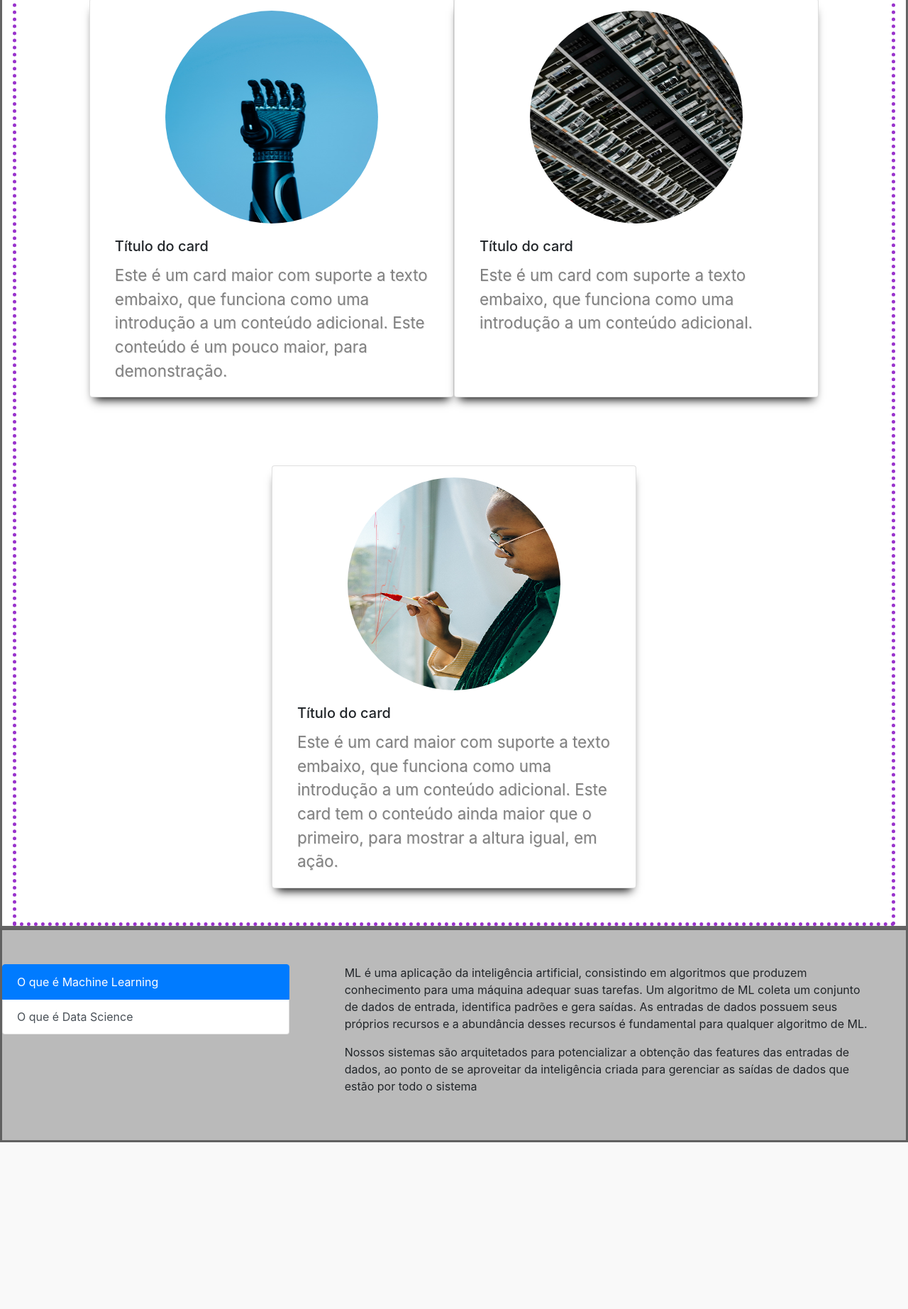
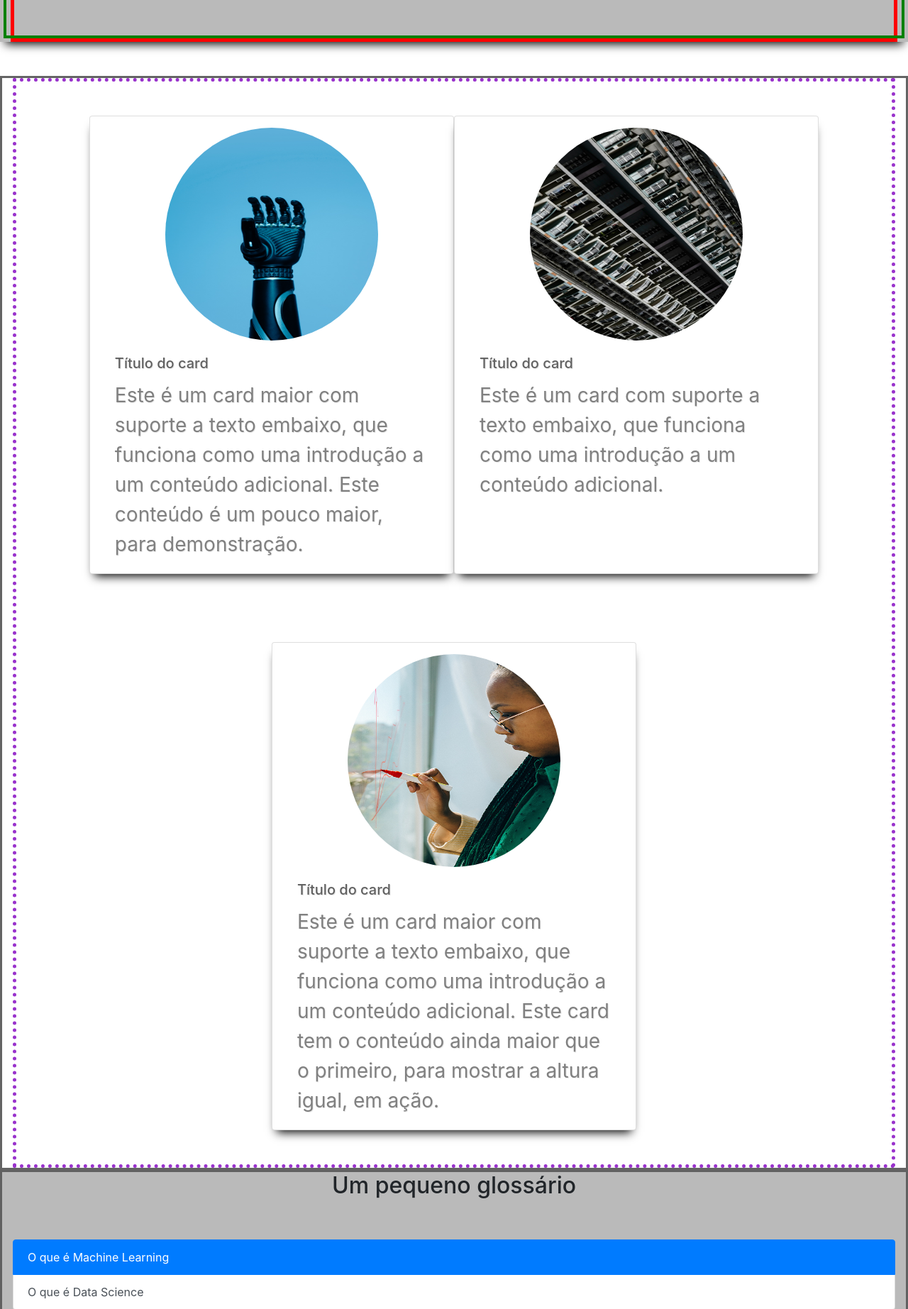
Before and after one commit to duzi5/greenrocket_Flask, a Flask app: page / in a window 1280 px wide. Shown: the part 672-2517 px from the top of the page at 71% size. Before the commit the page ends 2282 px from the top, so only its background shows below. Run offline with Flask 2, Linux system fonts and the light colour scheme; some libraries are stand-ins or nearby versions.

Commit message:
linha6 em andamento

```diff
--- a/app/static/styles.css
+++ b/app/static/styles.css
@@ -561,13 +561,7 @@ nav{
     padding: 0%;
 }
 
-p{
-    font-size: 1.4em;
-    opacity: 0.8;
-    color: #616161;
 
-    text-shadow: #e0e0e0 1px 1px 0;
-}
 
 .navbar-brand{
     color: #616161;
@@ -586,7 +580,7 @@ p{
 
 h1{
     color: #616161;
-    font-size: 7rem;
+    font-size: 120px;
     text-shadow: #e0e0e0 1px 1px 0;
 }
 li{
@@ -595,11 +589,20 @@ li{
     text-shadow: #e0e0e0 1px 1px 0;
 }
 
-h4{
+h5{
+    color: #616161;
+    text-shadow: #e0e0e0 1px 1px 0;
+}
+p{
+    font-size: clamp(1em, 1em + 2vw, 1.75em);
+    opacity: 0.8;
     color: #616161;
 
     text-shadow: #e0e0e0 1px 1px 0;
 }
+
+
+
 
 .link{
     color: #616161;
@@ -672,8 +675,15 @@ h4{
     border: #616161 solid 3px;
 
 }
+.centro6{
+    max-width: 1600px;
 
+}
 
+.centro5{
+    max-width: 1600px;
+    margin: auto;
+}
 
 
 
@@ -683,25 +693,3 @@ h4{
     overflow: hidden;
 
 }
-
-
-/*
-@media screen and (max-width: 995px){
-
-    .logodobanner{
-        display: inline-block;
-        position: absolute;
-        width: 250px;
-        top: 0px;
-        left: 0px;
-    }
-    .conteudo{
-        position: absolute;
-        width: 250px;
-        top: 30px;
-        right: 50px;
-        display: inline-block;
-    }
-
-
-} */
--- a/app/templates/index2.html
+++ b/app/templates/index2.html
@@ -57,7 +57,7 @@
                 </center>
 
 
-                <div class="conteudo ml-5 pt-1 col-sm-5 col-12  col-xl-4 col-lg-6 col-md-12 ">
+                <div class="conteudo ml-5  p-5 pt-1 col-sm-5 col-12  col-xl-4 col-lg-6 col-md-12 ">
                     <h1 class="h1">Seja bem-vindo a Greenrocket</h1>
                     <p class="p">A GreenRocket é uma empresa baiana de tecnologia que hoje abraça desafios de machine learning para soluções digitais. </p>
                 </div>
@@ -131,25 +131,29 @@
     </div> -->
 
 
-    <div class="linha5 w-100 container-fluid">
-        <div class="row centro5">
-            <div class="row">
-                <div class="col-4 mt-5">
-                  <div class="list-group" id="list-tab" role="tablist">
-                    <a class="list-group-item list-group-item-action active" id="list-home-list" data-toggle="list" href="#list-home" role="tab" aria-controls="home">O que é Machine Learning</a>
-                    <a class="list-group-item list-group-item-action" id="list-profile-list" data-toggle="list" href="#list-profile" role="tab" aria-controls="profile">O que é Data Science</a>
+    <div class="linha5 w-100 justify-content-center container-fluid">
+        <div class="row centro5 justify-content-center m-auto">
+            <h2 class="tudo">Um pequeno glossário</h2>
+            <div class="row justify-content-center">
+                <div class="col-12 mt-5">
+                  <div class=" tudo list-group" id="list-tab" role="tablist">
+                    <a class=" tudo list-group-item list-group-item-action active" id="list-home-list" data-toggle="list" href="#list-home" role="tab" aria-controls="home">O que é Machine Learning</a>
+                    <a class="tudo list-group-item list-group-item-action" id="list-profile-list" data-toggle="list" href="#list-profile" role="tab" aria-controls="profile">O que é Data Science</a>
 
                   </div>
                 </div>
                 <div class="col-8">
                   <div class="tab-content" id="nav-tabContent">
                     <div class="tab-pane fade show active p-5" id="list-home" role="tabpanel" aria-labelledby="list-home-list">
-                        ML é uma aplicação da inteligência artificial, consistindo em algoritmos que produzem conhecimento para uma máquina adequar suas tarefas. Um algoritmo de ML coleta um conjunto de dados de entrada, identifica padrões e gera saídas. As entradas de dados possuem seus próprios recursos e a abundância desses recursos é fundamental para qualquer algoritmo de ML.</p>
-                        Nossos sistemas são arquitetados para potencializar a obtenção das features das entradas de dados, ao ponto de se aproveitar da inteligência criada para gerenciar as saídas de dados que estão por todo o sistema</p>
+                        <p class="tudo"> é uma aplicação da inteligência artificial, consistindo em algoritmos que produzem conhecimento para uma máquina adequar suas tarefas. Um algoritmo de ML coleta um conjunto de dados de entrada, identifica padrões e gera saídas. As entradas de dados possuem seus próprios recursos e a abundância desses recursos é fundamental para qualquer algoritmo de ML.</p>
+                            Nossos sistemas são arquitetados para potencializar a obtenção das features das entradas de dados, ao ponto de se aproveitar da inteligência criada para gerenciar as saídas de dados que estão por todo o sistema</p>
+                        </p>
                     </div>
                     <div class="tab-pane fade p-5 "  id="list-profile" role="tabpanel" aria-labelledby="list-profile-list">
+                        <p class="tudo">
                         Data Science, ou em português, ciência de dados é uma ferramenta que se baseia no estudo disciplinado dos dados e informações a partir da análise de dados. Para isso, essa ciência foca na captura de informações, na transformação desses dados, e até mesmo, em sua geração.
                         Data Science se apropria das ferramentas computacionais, da estatística, lógica matemática e do conhecimento do Negócio para produzir conhecimento, o qual pode ser utilizado nas mais diversas formas, sendo uma forte aliada para a condução de qualquer tipo de negócio.
+                        </p>
                     </div>
                   </div>
                 </div>
@@ -158,10 +162,22 @@
 
     </div>
 
-    <div class="linha6 w-100 container-fluid">
+    <div class="linha6 w-100 justify-content-center container-fluid">
         <div class="centro6">
+            <div class="card" style="">
+                <img class="card-img-top" src="..." alt="Card image cap">
+                <div class="card-body">
+                  <p class="tudo card-text">Some quick example text to build on the card title and make up the bulk of the card's content.</p>
+                </div>
+            </div>
+            <div class="card" style="">
+                <img class="card-img-top" src="..." alt="Card image cap">
+                <div class="card-body">
+                  <p class="tudo card-text">Some quick example text to build on the card title and make up the bulk of the card's content.</p>
+                </div>
+            </div>
 
-        </div>
+    </div>
     </div>
 
 
```
